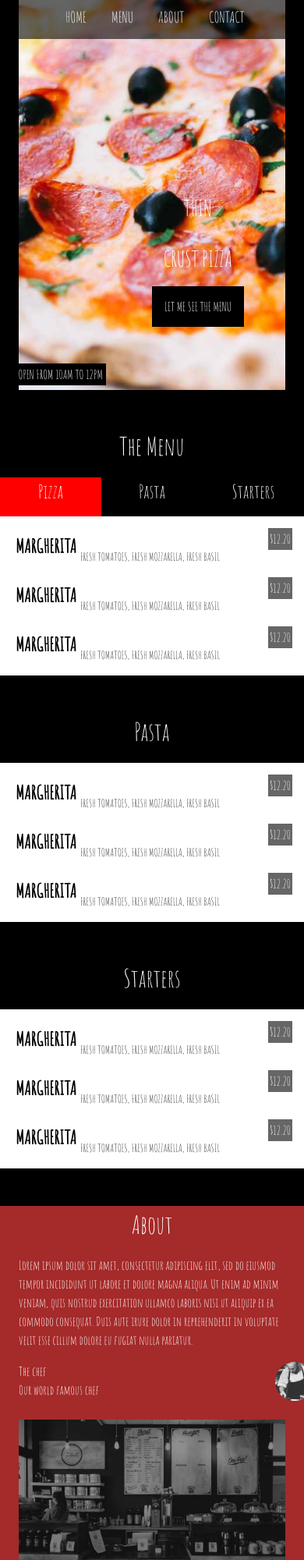
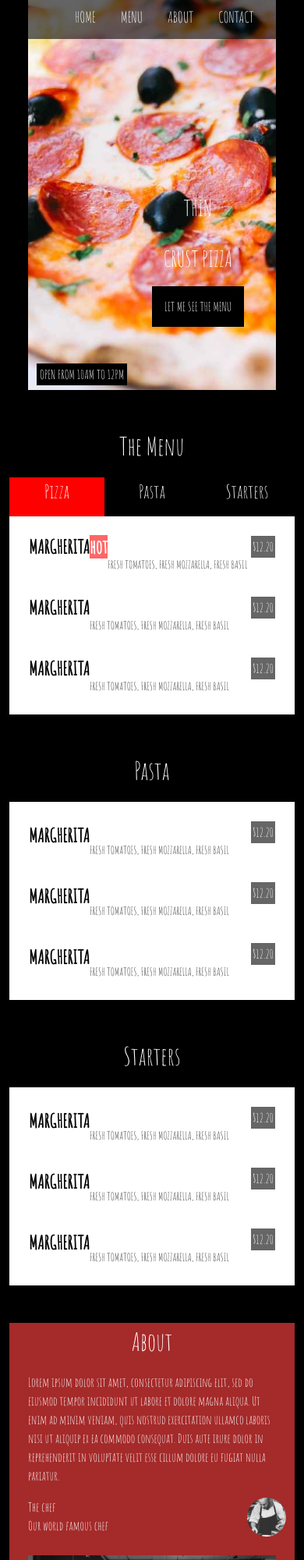
Before and after one commit to ayushmann01/task3, a plain HTML site: page index.html in a window 390 px wide. Shown: the top 2000 px of the page at 78% size. Drawn offline with nearby package versions, Linux system fonts and the light colour scheme.

Commit message:
responsive v-1

```diff
--- a/index.html
+++ b/index.html
@@ -18,6 +18,7 @@
     />
   </head>
   <body>
+    <div class="container-fluid">
     <div class="header container-fluid">
       <nav class="navbar">
         <ul class="nav-menu">
@@ -44,6 +45,26 @@
         </ul>
       </nav>
     </div>
+
+
+    <!-- <div class="container-fluid pizza-img">
+        <div class="row">
+                <div class="">
+                    <div class="">
+                        <h1>THIN</h1>
+                        <br />
+                        <h1>CRUST PIZZA</h1>
+                        <br />
+                        <span class="bg-black p-3"> LET ME SEE THE MENU </span>
+                      </div>
+
+                      <div class="">
+                        <span class="bg-black p-1"> OPEN FROM 10AM TO 12PM </span>
+                      </div>
+                </div>
+            </div>
+        </div>
+    </div> -->
 
     <div class="row">
       <div class="col-lg-12 col-md-12 col-sm-12">
@@ -82,12 +103,12 @@
         </div>
       </div>
 
-      <!-----Menu Items ----->
+      <!---Menu Items --->
       <div class="row">
         <div class="col-lg-12 col-md-12 col-sm-12">
           <div class="menu-items container">
             <div class="item-container">
-              <p class="item">MARGHERITA</p>
+              <h3 class="item">MARGHERITA<span style="background-color: rgba(1000, 0, 0, 0.6);">hot</span></h3>
               <div class="price">$12.20</div>
               <br />
               <small class="description"
@@ -95,7 +116,7 @@
               >
             </div>
             <div class="item-container">
-              <p class="item">MARGHERITA</p>
+              <h3 class="item">MARGHERITA</h3>
               <div class="price">$12.20</div>
               <br />
               <small class="description"
@@ -103,7 +124,7 @@
               >
             </div>
             <div class="item-container">
-              <p class="item">MARGHERITA</p>
+              <h3 class="item">MARGHERITA</h3>
               <div class="price">$12.20</div>
               <br />
               <small class="description"
@@ -213,11 +234,11 @@
         </div>
 
         <div class="row mb-3">
-          <div class="col-10">
+          <div class="col-9">
             <span>The chef</span> <br />
             <span>Our world famous chef</span>
           </div>
-          <div class="col-2">
+          <div class="col-3">
             <div class="container" style="text-align: center">
               <img
                 class="rounded-circle chef-img"
@@ -269,9 +290,12 @@
       </div>
     </section>
     <!----About section end---->
-    <div class="container-fluid">
-      <img id="map-img" src="./images/map.jpg" alt="map-img" />
+    <div class="row">
+        <div class="col-md-12">
+                <img id="map-img" src="./images/map.jpg" alt="map-img" />
+        </div>
     </div>
+
     <!----Contact section----->
     <section class="container-fluid contact-us">
       <div class="container">
@@ -338,5 +362,6 @@
     <footer>
         <p>©by ayushmann01</p>
     </footer>
-  </body>
+    </div>
+</body>
 </html>
--- a/styles.css
+++ b/styles.css
@@ -69,17 +69,8 @@ a {
   transition: 0.7s ease;
 }
 
-.navbar:hover {
+.header:hover {
     background-color: black;
-}
-
-/* Menu Items */
-.item-box {
-    height: 50px;
-}
-
-.item-box:hover {
-    background-color: lightgray;
 }
 
 .text-center {
@@ -91,7 +82,17 @@ a {
 .text-bottom-left {
     position: absolute;
     bottom: 8px;
-    left: 5%;
+    left: 35px;
+}
+
+
+/* Menu Items */
+.item-box {
+    height: 50px;
+}
+
+.item-box:hover {
+    background-color: lightgray;
 }
 
 .menu-title {
@@ -121,17 +122,15 @@ a {
     color: black;
     font-size: x-large;
     font-weight: bold;
-    padding: 5px;
 }
 
 .description {
-    text-align: start;
     color: rgb(54, 53, 53);
 }
 
 .item-container {
-    margin: 5px;
-    padding: 5px;
+    margin: 10px;
+    padding: 10px;
 }
 
 #restrnt-pic {
@@ -143,7 +142,6 @@ a {
 
 #map-img {
     width: 100%;
-    height: 100%;
 }
 
 .contact-us {
@@ -151,7 +149,7 @@ a {
 }
 
 input {
-    margin: 10px;
+    margin: 10px 0px 10px 0px;
 }
 
 footer {
```
